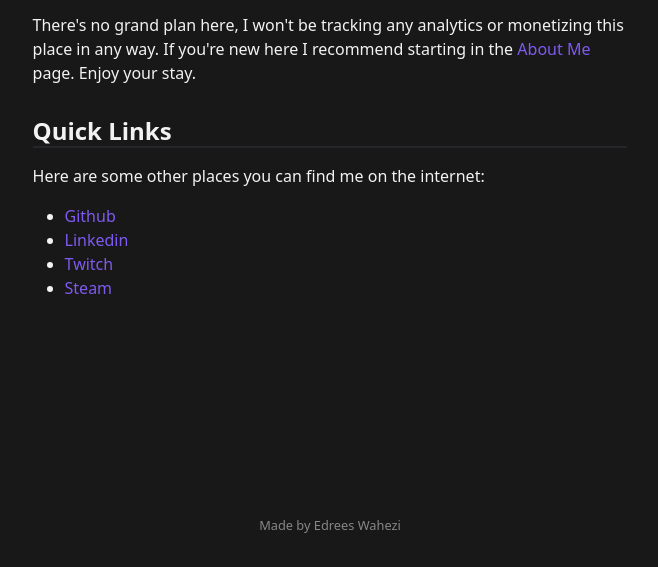
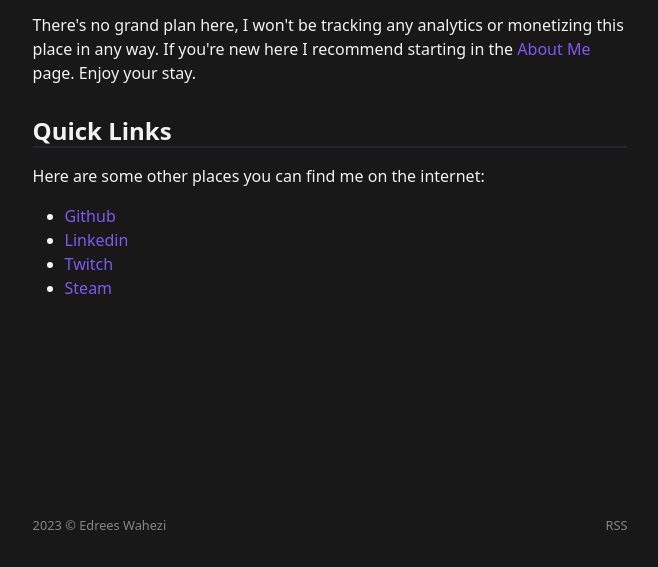
Before and after one commit to edreesw/edreeswahezi.com, an Astro site: page / in a window 1280 px wide. Shown: the part 233-800 px from the top of the page, without its empty margins (310-968 px from the left). Built offline with nearby package versions, Linux system fonts and the light colour scheme; Astro itself is replaced by a stand-in of ours.

Commit message:
modified footer text and formatting, added rss link to footer

```diff
--- a/src/components/Footer.astro
+++ b/src/components/Footer.astro
@@ -1,6 +1,10 @@
 <footer id="footer">
     <div class="container">
-        <p>Made by Edrees Wahezi</p>
+        <div id="footer-content-container">
+            <p>{new Date().getFullYear()} &copy; Edrees Wahezi</p>
+            <a href="/rss.xml" id="nav-rss-link">RSS</a>
+        </div>
+
     </div>
 </footer>
 
@@ -8,10 +12,24 @@
     footer {
         padding: 1rem 0;
         text-align: center;
+
+        opacity: 0.5;
+    }
+
+    #footer-content-container {
+        display: flex;
+        justify-content: space-between;
+        align-items: center;
+
         font-size: .8em;
     }
 
-    footer p {
-        opacity: 0.5;
+    #nav-rss-link {
+        color: var(--font-color);
+        text-decoration: none;
+    }
+
+    #nav-rss-link:hover {
+        text-decoration: underline;
     }
 </style>
```
